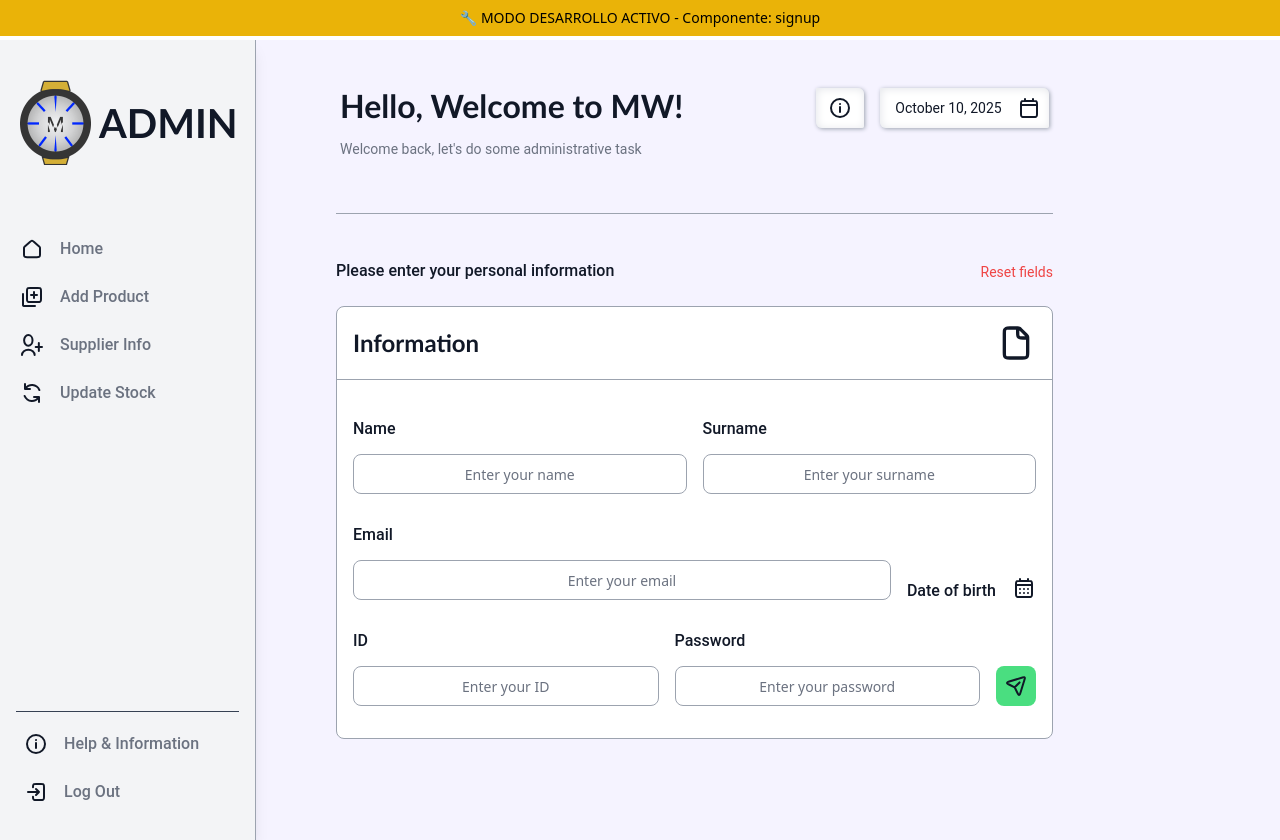
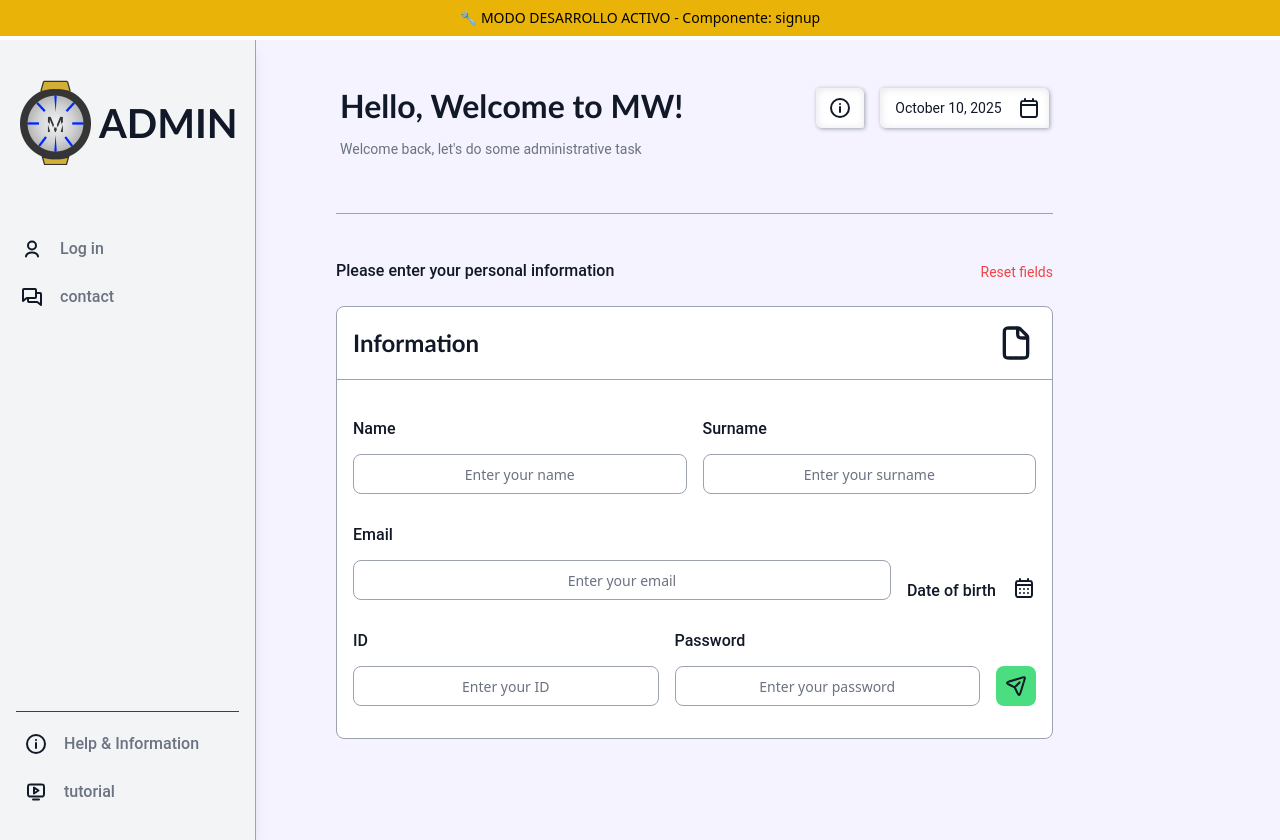
Before and after one commit to sccuax/ModerWatchV02, a React (Vite) app in the folder client/: page /signup in a window 1280 px wide. Built offline with nearby package versions, Linux system fonts and the light colour scheme.

Commit message:
I just left the routes of the side bar left pending

```diff
--- a/client/src/assets/components/sideBarLeft/icon.jsx
+++ b/client/src/assets/components/sideBarLeft/icon.jsx
@@ -7,7 +7,7 @@ import Bell from '../../Images/icons/Bell.svg?react';
 import Blank from '../../Images/icons/Blank-file.svg?react';
 import Calendar from '../../Images/icons/Calendar.svg?react';
 import ChooseDate from '../../Images/icons/choose-date.svg?react';
-// import Contact from '../../Images/icons/Contact.svg?react';
+import Contact from '../../Images/icons/Contact.svg?react';
 import Delete from '../../Images/icons/Delete.svg?react';
 import Deny from '../../Images/icons/Deny.svg?react';
 import Filter from '../../Images/icons/Filter.svg?react';
@@ -20,7 +20,7 @@ import Search from '../../Images/icons/Search.svg?react';
 // import Show from '../../Images/icons/Show.svg?react';
 import Submit from '../../Images/icons/Submit.svg?react';
 import Supplier from '../../Images/icons/supplier.svg?react';
-// import Tutorial from '../../Images/icons/Tutorial.svg?react';
+import Tutorial from '../../Images/icons/Tutorial.svg?react';
 import Update from '../../Images/icons/update.svg?react';
 import Verify from '../../Images/icons/Verify.svg?react';
 // import WarningMessage from '../../Images/icons/Warning-message.svg?react';
@@ -36,7 +36,7 @@ const icons = {
   blank: Blank,
   calendar: Calendar,
   chooseDate: ChooseDate,
-  // contact: Contact,
+  contact: Contact,
   delete: Delete,
   deny: Deny,
   filter: Filter,
@@ -49,7 +49,7 @@ const icons = {
   // show: Show,
   submit: Submit,
   supplier: Supplier,
-  // tutorial: Tutorial,
+  tutorial: Tutorial,
   update: Update,
   verify: Verify,
   // warningMessage: WarningMessage,
--- a/client/src/pages/auth/SignUp.jsx
+++ b/client/src/pages/auth/SignUp.jsx
@@ -43,7 +43,37 @@ export default function SignUp() {
 
     return (
         <div className='w-screen h-screen flex flex-row gap-[var(--marging-section-XXL)] bg-[var(--color-bg-white)]'>
-            <SideBarLeft/>
+            <SideBarLeft
+                mainMenu={[
+                    {
+                        id: 'help',
+                        label: 'Log in',
+                        icon: 'login',
+                        href: '/login'
+                    },
+                    {
+                        id: 'contact',
+                        label: 'contact',
+                        icon: 'contact'
+                    }
+                ]}
+
+                mainBottomMenu={[
+                    {
+                        id: 'help',
+                        label: 'Help & Information',
+                        icon: 'helpInfo',
+                        href: '/help'
+                    },
+                    {
+                        id: 'tutorial',
+                        label: 'tutorial',
+                        icon: 'tutorial',
+                        href: ''
+                    },
+
+                ]}
+            />
             <MainContent
                 showSection={false}
                 userName='Welcome to MW'
@@ -51,8 +81,8 @@ export default function SignUp() {
                 onCloseDropdown={() => setOpenDropdown(null)}
             >
                 <Forms onNotification={handleNotification}
-                onSubmitUrl={"http://localhost:3000/api/users"}
-                mode='create'/>
+                    onSubmitUrl={"http://localhost:3000/api/users"}
+                    mode='create' />
             </MainContent>
         </div>
     );
```
Also changed, not shown: client/src/hooks/useForm.js (deleted).
